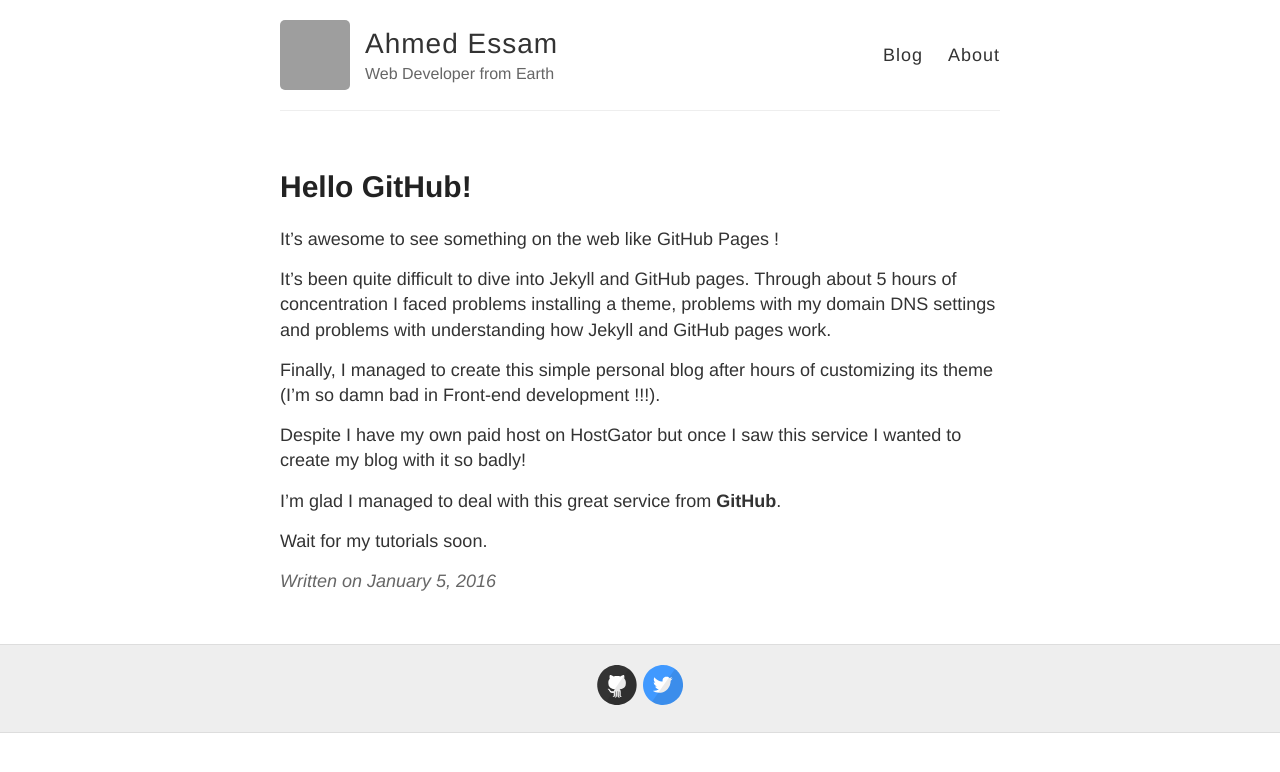
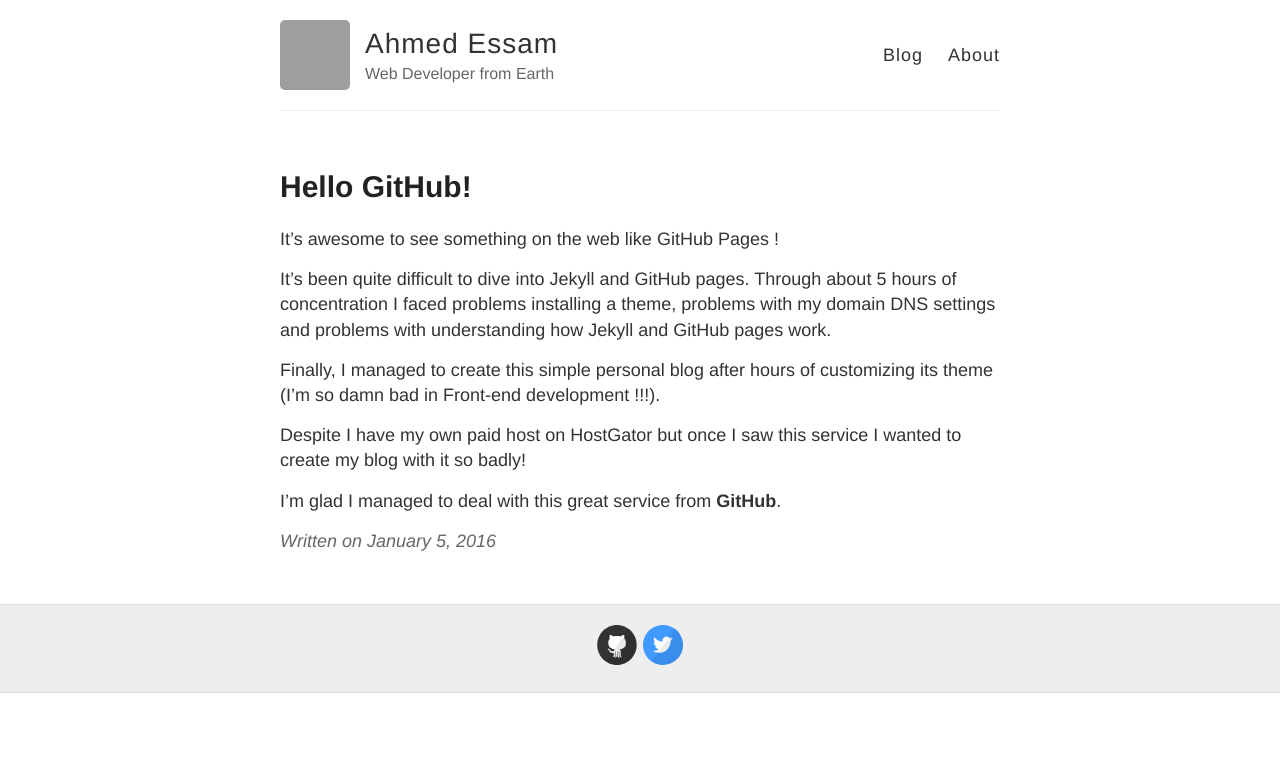
Before and after one commit to lilessam/lilessam.github.io, a Jekyll site: the page built from _posts/2017-1-5-Hello-GitHub.md, in a window 1280 px wide. Shown: the top 772 px of the page. Built offline with Jekyll 4.4.1, drawn with Linux system fonts in a browser that asks for light colours; nearby versions of some CDN libraries; comment, search, counter and statistics services are not loaded; grey boxes are pictures that could not be loaded.

Commit message:
Edit content

```diff
--- a/_posts/2017-1-5-Hello-GitHub.md
+++ b/_posts/2017-1-5-Hello-GitHub.md
@@ -19,5 +19,3 @@
 Despite I have my own paid host on HostGator but once I saw this service I wanted to create my blog with it so badly!
 
 I'm glad I managed to deal with this great service from __GitHub__.
-
-Wait for my tutorials soon.
```
Also changed, not shown: _posts/2017-1-6-Why-You-Should-Use-OctoberCMS.md (+5 -5 lines).
